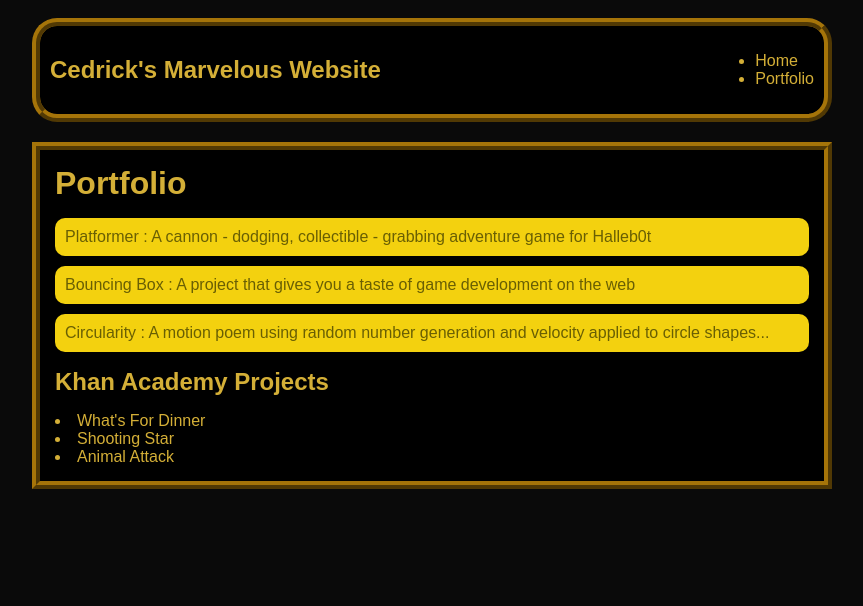
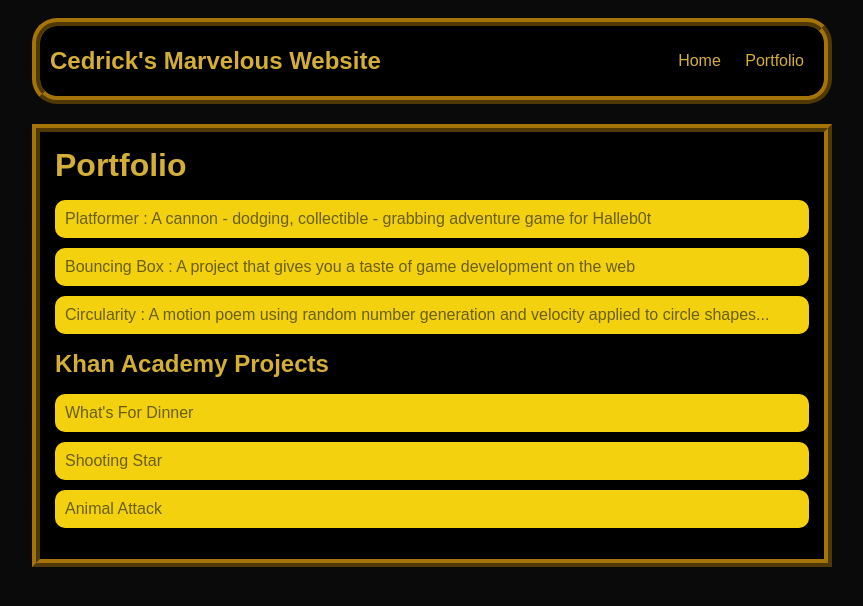
Before and after one commit to CedZ42/cedrickziegler.github.io, a plain HTML site: page portfolio.html in a window 1280 px wide. Shown: the whole page, without its empty margins (208-1071 px from the left). Drawn offline with Linux system fonts and the light colour scheme.

Commit message:
fixed portfolio

```diff
--- a/portfolio.html
+++ b/portfolio.html
@@ -9,10 +9,10 @@
       <div id="all-contents">
         <nav>
             <h1>Cedrick's Marvelous Website</h1>
-                <ul>
-                <li><a href="index.html"> Home </a></li>
-                <li><a href="portfolio.html"> Portfolio </a></li>
-                </ul>
+            <ul id="nav-ul">
+                <li class="nav-li"><a href="index.html"> Home </a></li>
+                <li class="nav-li"><a href="portfolio.html"> Portfolio </a></li>
+            </ul>
             </nav>
             <main>
                 <div class="content">
@@ -23,10 +23,11 @@
                         <li><a href="projects/circularity/">Circularity : A motion poem using random number generation and velocity applied to circle shapes...</a></li>
                     </ul>
                     <h2>Khan Academy Projects</h2>
-                    <ul id="portfolio"></ul>
+                    <ul id="portfolio">
                         <li><a href = "https://www.khanacademy.org/computer-programming/spin-off-of-project-whats-for-dinner/5019234252668928">What's For Dinner</a></li>
                         <li><a href = "https://www.khanacademy.org/computer-programming/testing-for-shooting-star/6241547295965184">Shooting Star</a></li>
                         <li><a href = "https://www.khanacademy.org/computer-programming/the-loose-carriage/5483691315609600">Animal Attack</a></li>
+                    </ul>
                 </div>
             </main>
         </div>
```
